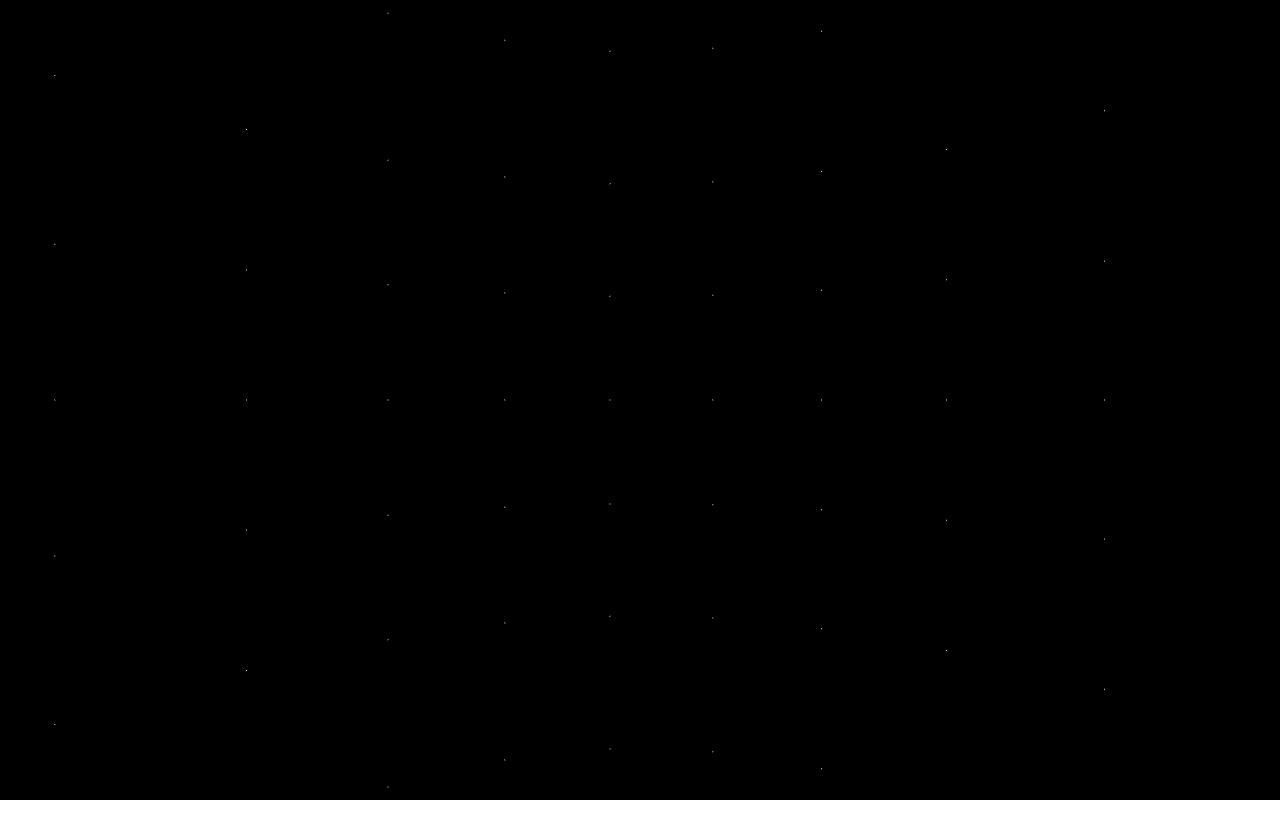
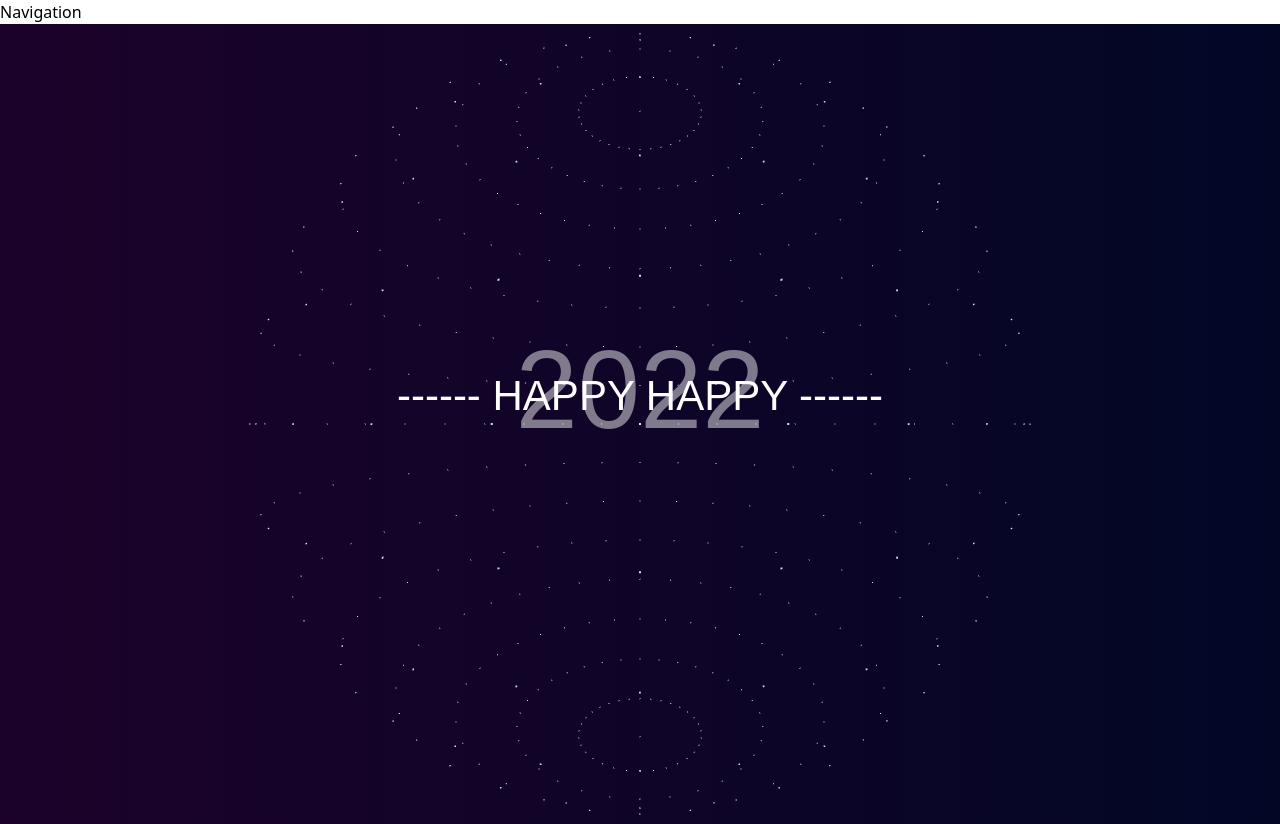
Before and after one commit to iamsid47/pensil-landing-page, a React (Create React App) app: page / in a window 1280 px wide. Before the commit the page ends 800 px from the top, so only its background shows below. Built offline with nearby package versions, Linux system fonts and the light colour scheme.

Commit message:
Worked on the hero section

```diff
--- a/public/index.html
+++ b/public/index.html
@@ -26,7 +26,7 @@
       work correctly both with client-side routing and a non-root public URL.
       Learn how to configure a non-root public URL by running `npm run build`.
     -->
-    <title>Saakshi Raut</title>
+    <title>Pencil</title>
   </head>
   <body>
     <noscript>You need to enable JavaScript to run this app.</noscript>
--- a/src/components/Circle2.jsx
+++ b/src/components/Circle2.jsx
@@ -7,14 +7,14 @@ import { useState } from 'react';
 
 export default function Circle2() {
     const ref = useRef()
-    useFrame(() => {ref.current.rotation.y += 0.01})
+    //useFrame(() => {ref.current.rotation.z += 0.01})
     const [hover, sethover ] = useState(false)
     return <points ref={ref}
     onPointerOver={(event)=> sethover(true)}
     onPointerOut={(event)=> sethover(false)}
      >
-        <sphereBufferGeometry attach='geometry' args={[2.5]}/>
-        <PointMaterial color="#66F6FF" size={hover?"0.04":"0.001"} />
+        <sphereBufferGeometry attach='geometry' args={[3]}/>
+        <PointMaterial color="#66F6FF" size={hover?"0.03":"0.01"} />
     </points>;
 
 }
--- a/src/pages/hero.jsx
+++ b/src/pages/hero.jsx
@@ -5,16 +5,24 @@ import { OrbitControls } from "@react-three/drei";
 
 function Hero() {
   return (
-    <div className="main-container bg-black">
-      <div className="h-screen" >
-        <Canvas camera={{ fov: 75, near: 0.1, far: 1000, position: [0, 0, 0] }} resize={{ scroll: true, debounce: { scroll: 50, resize: 0 } }}>
+    <div className="main-container bg-gradient-to-r from-[#1c022a] to-[#020726]">
+      <div className="nav bg-white">Navigation</div>
+      {/* _______ 3D CIRCLE _________ */}
+      <div className="relative h-screen">
+        <Canvas camera={{ fov: 75, near: 0.1, far: 1000, position: [0, 0, 5] }}>
           <OrbitControls enableZoom={false} />
           <ambientLight intensity={0.5} />
           <directionalLight position={[-2, 5, 2]} intensity={0.5} />
           <Circle />
         </Canvas>
       </div>
-
+      {/** Hero Section______________________________________ */}
+      <div className="hero-section w-full absolute  top-72 md:top-96  text-white">
+        <div className=" grid w-full content-center justify-items-center text-white ">
+          <p className="relative font-mont text-[112px] text-[#f5f5f57d] leading-3">2022</p>
+          <p className="absolute font-oswald text-[42px] text-white leading-6">------ HAPPY HAPPY ------</p>
+        </div>
+      </div>
     </div>
   );
 }
```
